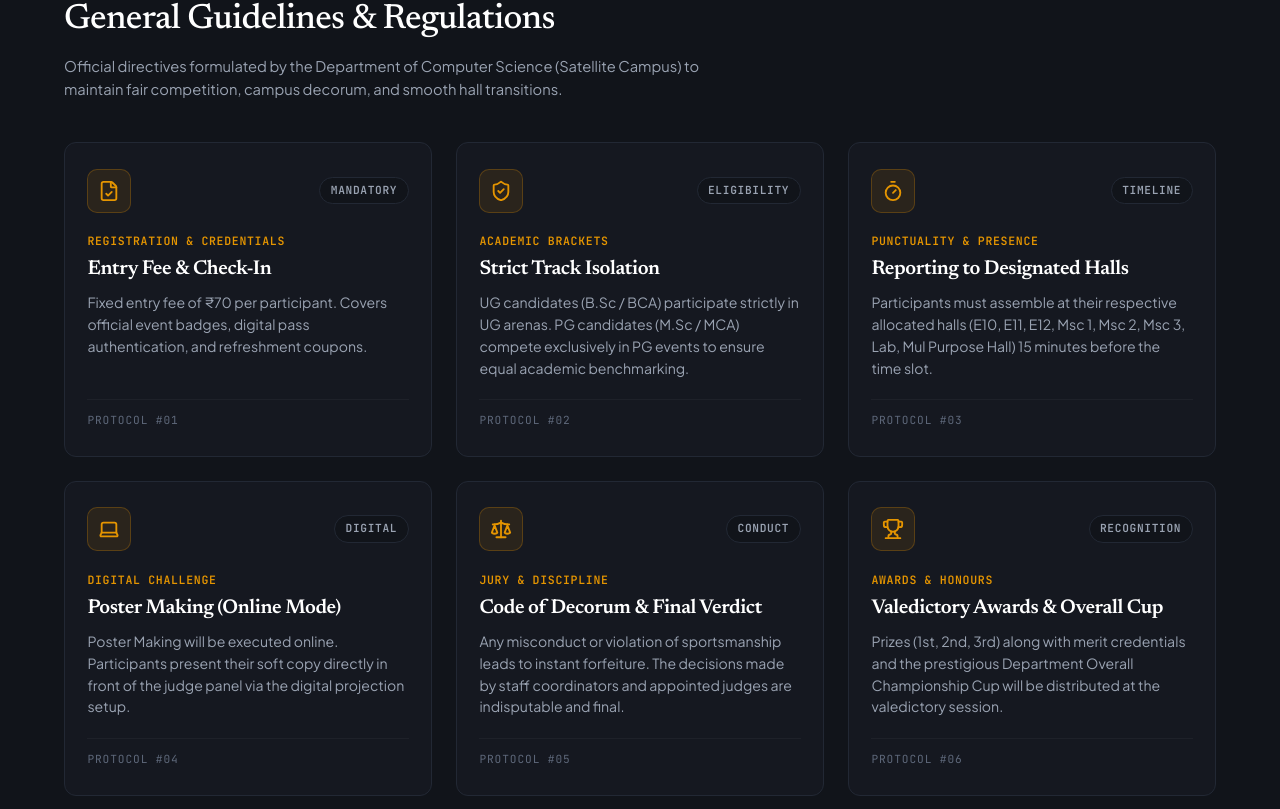
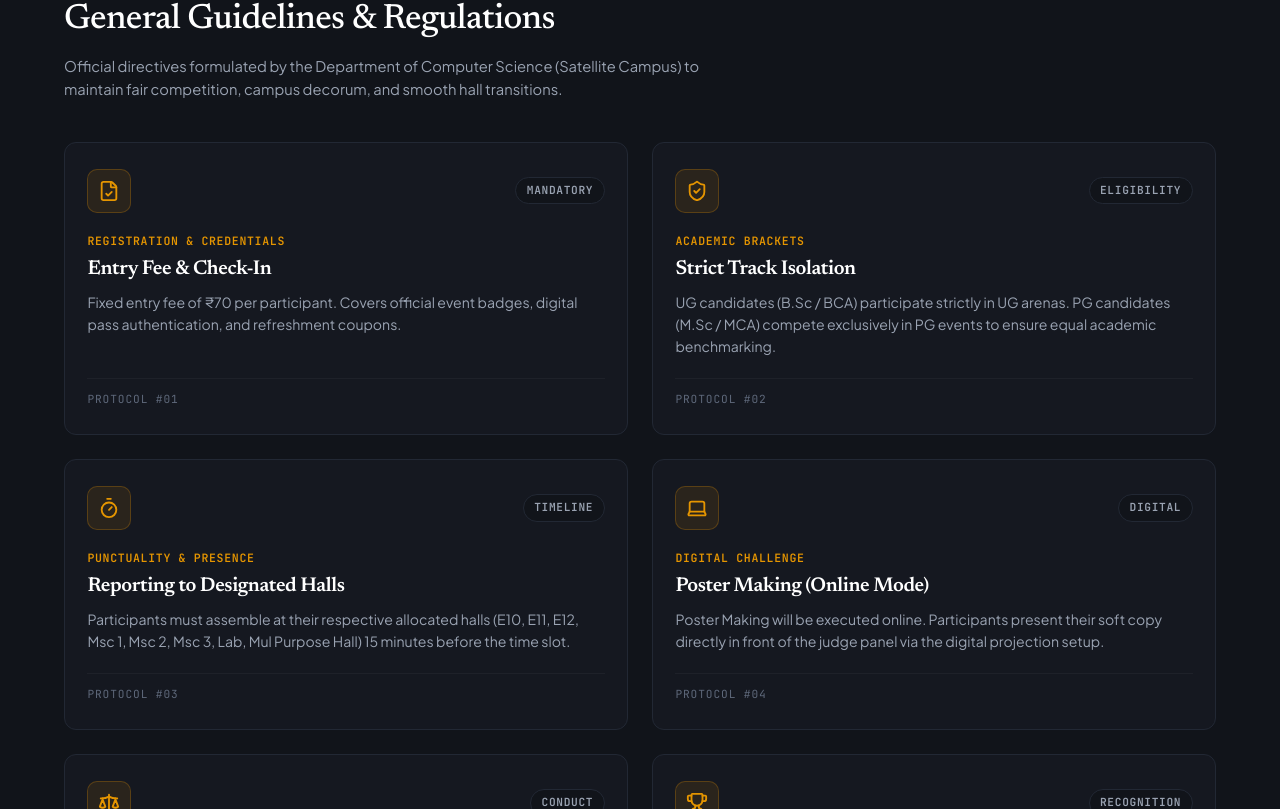
Before and after one commit to mogesh-developer/SYNORA_2K26, a React (Vite) app: page / in a window 1280 px wide. Shown: the part 3351-4160 px from the top of the page. Built offline with nearby package versions, Linux system fonts and the light colour scheme.

Commit message:
style: set guidelines & regulations to clean 2-column layout per row

```diff
--- a/src/index.css
+++ b/src/index.css
@@ -696,11 +696,11 @@ button {
 }
 
 /* ==========================================================================
-   RESTRUCTURED & STYLED GUIDELINES (Premium Cards)
+   RESTRUCTURED & STYLED GUIDELINES (Strict 2-Column Desktop Grid)
    ========================================================================== */
 .styled-guidelines-grid {
   display: grid;
-  grid-template-columns: repeat(auto-fit, minmax(340px, 1fr));
+  grid-template-columns: repeat(2, 1fr);
   gap: 1.5rem;
 }
 
```
